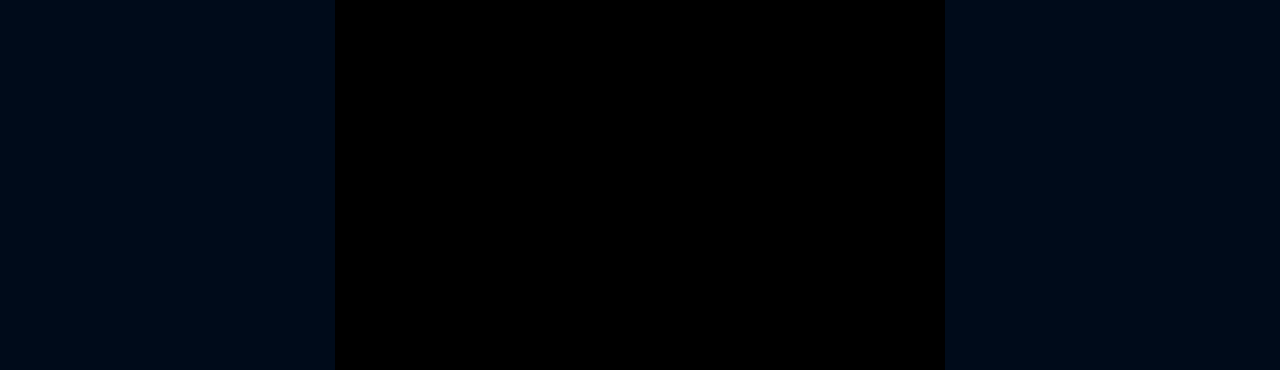
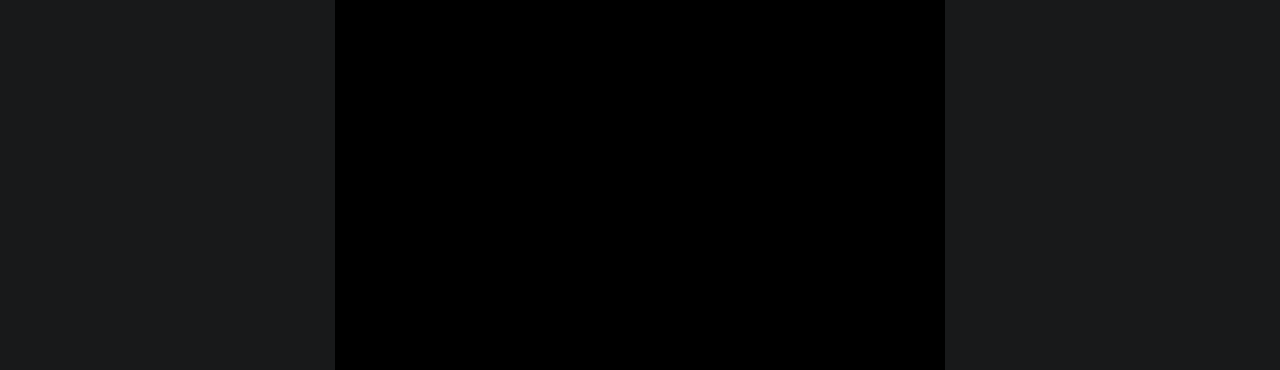
Before and after one commit to Romiluu/meme-generator, a plain HTML site: page index.html in a window 1280 px wide. Shown: the part 231-601 px from the top of the page. Drawn offline with nearby package versions, Linux system fonts and the light colour scheme.

Commit message:
cambio color oscuro

```diff
--- a/style.css
+++ b/style.css
@@ -4,13 +4,13 @@
     box-sizing: border-box;
 }
 body.dark-theme {
-    --color-header: #201e30;
-    --color-background: #000b1a;
-    --color-panel: #201e30;
-    --color-boton-default: #000b1a7c;
-    --color-button-download: #201e30;
+    --color-header: #242526;
+    --color-background: #18191A;
+    --color-panel: #242526;
+    --color-boton-default: #18191A;
+    --color-button-download: #242526;
     /* --color-boton-default-hover: #4e5565; */
-    --color-text: #b2a59f;
+    --color-text: #cfbcb5;
     /* --font-primary: 'Open Sans', sans-serif; */
     --border-radius: 3px;
 }
```
